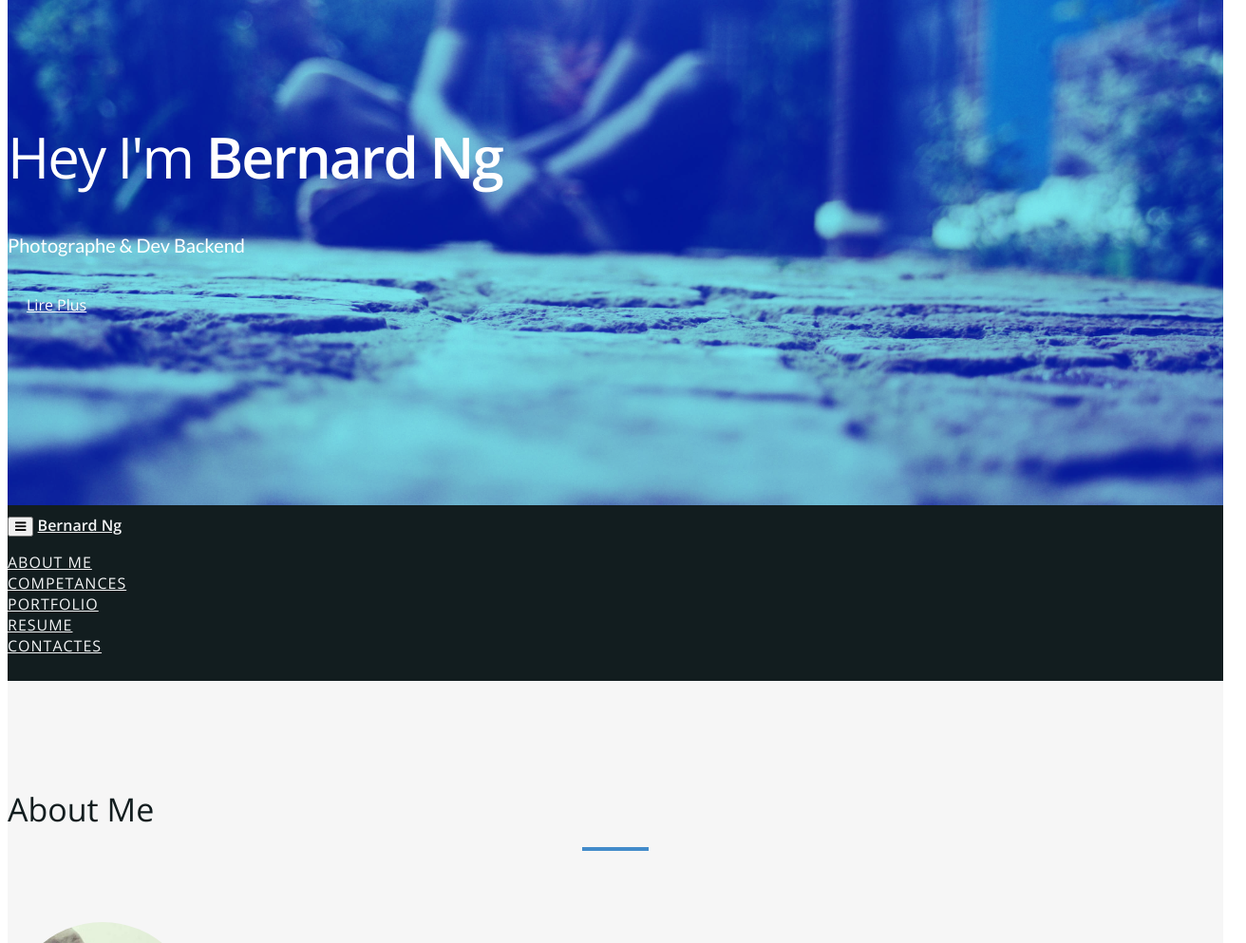
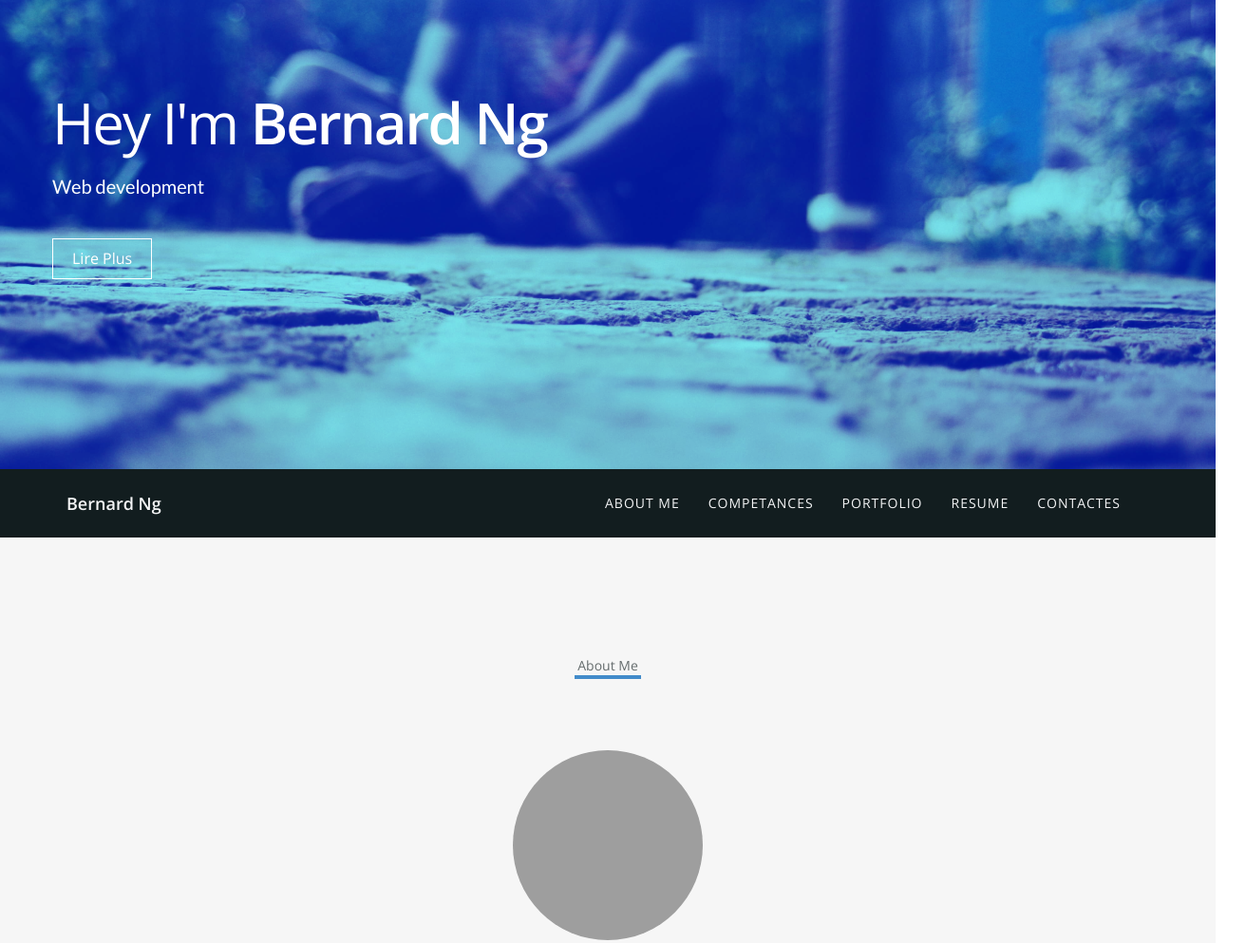
Before and after one commit to bernard-ng/bernard-ng.github.io, a plain HTML site: page index.html in a window 1280 px wide. Shown: the part 224-1217 px from the top of the page at 95% size, 1312 px wide, since content can reach past the window. Drawn offline with nearby package versions, Linux system fonts and the light colour scheme; grey boxes are pictures that could not be loaded.

Commit message:
[Fix] fix bootstrap.css link and style

```diff
--- a/index.html
+++ b/index.html
@@ -1,21 +1,13 @@
-
 <!DOCTYPE html>
 
 <html lang="fr">
-
 <head>
-
     <meta charset="UTF-8">
-
     <meta name="viewport" content="width=device-width, initial-scale=1 maximum-scale=1 minimum-scale=1">
-
-<title>Bernard Ng Photographe et Backend Dev</title>
-
+    <title>Bernard Ng - WebDev</title>
     <meta name="Salut, c'est Bernard ng, j'ai toujours voulu partager ma passion pour la photographie avec le reste du monde, voilà qu'aujourd'hui cela est possible grâce au site #Ngpictures, je me suis intéressé à la photographie car elle m'a permis de m'exprimer sans l'usage des mots.
-
-sa fait presqu'une année que je me suis lancé dans cet aventure, "la photographie" et une année et demi pour la programmation web.
-
-vous verrez plus bas qui je suis.">
+sa fait presqu'une année que je me suis lancé dans cet aventure, "
+        la photographie" et une année et demi pour la programmation web. vous verrez plus bas qui je suis.">
 
     <meta name="author" content="Bernard Ng">
 
@@ -29,7 +21,7 @@ vous verrez plus bas qui je suis.">
 
     <!-- Bootstrap -->
 
-<link rel="stylesheet" type="text/css"  href="http://localhost/local-ressources/materializecss/css/style.css">
+    <link rel="stylesheet" type="text/css" href="css/bootstrap.min.css">
     <link rel="stylesheet" type="text/css" href="https://maxcdn.bootstrapcdn.com/font-awesome/4.7.0/css/font-awesome.min.css">
 
 
@@ -38,7 +30,7 @@ vous verrez plus bas qui je suis.">
 
     ================================================== -->
 
-<link rel="stylesheet" type="text/css"  href="css/style.css">
+    <link rel="stylesheet" type="text/css" href="css/style.css">
 
     <link rel="stylesheet" type="text/css" href="css/prettyPhoto.css">
 
@@ -69,107 +61,71 @@ vous verrez plus bas qui je suis.">
 
 
     <!-- Header -->
+    <header id="header">
+        <div class="intro">
+            <div class="container">
+                <div class="row">
+                    <div class="intro-text">
+                        <h1>Hey I'm<span class="name"> Bernard Ng</span></h1>
+                        <p>Web development</p>
+                        <a href="#about" class="btn btn-default btn-lg page-scroll">Lire Plus</a>
+                    </div>
+                </div>
+            </div>
+        </div>
+    </header>
 
-<header id="header">
 
-  <div class="intro">
+    <!-- Navigation -->
+    <div id="nav">
+        <nav class="navbar navbar-custom">
+            <div class="container">
+                <div class="navbar-header">
+                    <button type="button" class="navbar-toggle" data-toggle="collapse" data-target=".navbar-main-collapse">
+                        <i class="fa fa-bars"></i> </button>
+                    <a class="navbar-brand page-scroll" href="#page-top">Bernard Ng</a> </div>
 
-    <div class="container">
-
-      <div class="row">
-
-        <div class="intro-text">
-
-          <h1>Hey I'm<span class="name"> Bernard Ng</span></h1>
-
-          <p>Photographe & Dev Backend</p>
-
-          <a href="#about" class="btn btn-default btn-lg page-scroll">Lire Plus</a> </div>
-
+                <!-- Collect the nav links, forms, and other content for toggling -->
+                <div class="collapse navbar-collapse navbar-right navbar-main-collapse">
+                    <ul class="nav navbar-nav">
+                        <!-- Hidden li included to remove active class from about link when scrolled up past about section -->
+                        <li class="hidden"> <a href="#page-top"></a> </li>
+                        <li> <a class="page-scroll" href="#about">About me</a> </li>
+                        <li> <a class="page-scroll" href="#skills">Competances</a> </li>
+                        <li> <a class="page-scroll" href="#portfolio">Portfolio</a> </li>
+                        <li> <a class="page-scroll" href="#resume">Resume</a> </li>
+                        <li> <a class="page-scroll" href="#contact">Contactes</a> </li>
+                    </ul>
+                </div>
+            </div>
+        </nav>
     </div>
 
-    </div>
-
-  </div>
-
-</header>
-
-<!-- Navigation -->
-
-<div id="nav">
-
-  <nav class="navbar navbar-custom">
-
-    <div class="container">
-
-      <div class="navbar-header">
-
-        <button type="button" class="navbar-toggle" data-toggle="collapse" data-target=".navbar-main-collapse"> <i class="fa fa-bars"></i> </button>
-
-        <a class="navbar-brand page-scroll" href="#page-top">Bernard Ng</a> </div>
-
-
-
-      <!-- Collect the nav links, forms, and other content for toggling -->
-
-      <div class="collapse navbar-collapse navbar-right navbar-main-collapse">
-
-        <ul class="nav navbar-nav">
-
-          <!-- Hidden li included to remove active class from about link when scrolled up past about section -->
-
-          <li class="hidden"> <a href="#page-top"></a> </li>
-
-          <li> <a class="page-scroll" href="#about">About me</a> </li>
-
-          <li> <a class="page-scroll" href="#skills">Competances</a> </li>
-
-          <li> <a class="page-scroll" href="#portfolio">Portfolio</a> </li>
-
-          <li> <a class="page-scroll" href="#resume">Resume</a> </li>
-
-          <li> <a class="page-scroll" href="#contact">Contactes</a> </li>
-
-        </ul>
-
-      </div>
-
-    </div>
-
-  </nav>
-
-</div>
 
     <!-- About Section -->
-
     <div id="about">
-
         <div class="container">
-
-    <div class="section-title text-center center">
-
+            <div class="section-title text-center center"
                 <h2>About Me</h2>
-
                 <hr>
-
             </div>
 
             <div class="row">
-
-      <div class="col-md-12 text-center"><img src="img/about.jpg" class="img-responsive"></div>
-
+                <div class="col-md-12 text-center"><img src="https://avatars1.githubusercontent.com/u/31113941?s=400&u=53bba2f886c89040248c72d6e2606188c69a049c&v=3" class="img-responsive"></div>
                 <div class="col-md-8 col-md-offset-2">
-
                     <div class="about-text">
-
                         <p>
-
-		Salut, c'est Bernard ng, j'ai toujours voulu partager ma passion pour la photographie avec le reste du monde, voilà qu'aujourd'hui cela est possible grâce au site <a href="http://larytech.com" target="_blank">#Ngpictures</a>, je me suis intéressé à la photographie car elle m'a permis de m'exprimer sans l'usage des mots.
+                            Salut, c'est Bernard ng, j'ai toujours voulu partager ma passion pour la photographie avec
+                            le reste du monde, voilà qu'aujourd'hui cela est possible grâce au site <a href="http://larytech.com"
+                                target="_blank">#Ngpictures</a>, je me suis intéressé à la photographie car elle m'a
+                            permis de m'exprimer sans l'usage des mots.
                             La Programmation quant à elle m'a ouvert l'esprit de créativité. <br>
                             <blockquote>
                                 <small>
-      I have a dream to gain the freedom to help people through new products, helping them grow through experiences and achieving their dreams and their freedom.
-      For me software development is a form of expression, I cannot agree more that software is an art <br><br>
+                                    I have a dream to gain the freedom to help people through new products, helping
+                                    them grow through experiences and achieving their dreams and their freedom.
+                                    For me software development is a form of expression, I cannot agree more that
+                                    software is an art <br><br>
                                     <cite>Junior Tshilenge Ngandu</cite>
                                 </small>
                             </blockquote>
@@ -202,37 +158,43 @@ vous verrez plus bas qui je suis.">
 
             <div class="row">
 
-      <div class="col-md-4 col-sm-6 skill"> <span class="chart" data-percent="89"> <span class="percent">89</span> </span>
+                <div class="col-md-4 col-sm-6 skill"> <span class="chart" data-percent="89"> <span class="percent">89</span>
+                    </span>
 
                     <h4>PHP</h4>
 
                 </div>
 
-      <div class="col-md-4 col-sm-6 skill"> <span class="chart" data-percent="80"> <span class="percent">80</span> </span>
+                <div class="col-md-4 col-sm-6 skill"> <span class="chart" data-percent="80"> <span class="percent">80</span>
+                    </span>
 
                     <h4>PHOTOGRAPHIE</h4>
 
                 </div>
 
-      <div class="col-md-4 col-sm-6 skill"> <span class="chart" data-percent="70"> <span class="percent">70</span> </span>
+                <div class="col-md-4 col-sm-6 skill"> <span class="chart" data-percent="70"> <span class="percent">70</span>
+                    </span>
 
                     <h4>DESIGN</h4>
 
                 </div>
 
-      <div class="col-md-4 col-sm-6 skill hidden"> <span class="chart" data-percent="80"> <span class="percent">80</span> </span>
+                <div class="col-md-4 col-sm-6 skill hidden"> <span class="chart" data-percent="80"> <span class="percent">80</span>
+                    </span>
 
                     <h4>RUBY ON RAILS</h4>
 
                 </div>
 
-      <div class="col-md-4 col-sm-6 skill hidden"> <span class="chart" data-percent="70"> <span class="percent">70</span> </span>
+                <div class="col-md-4 col-sm-6 skill hidden"> <span class="chart" data-percent="70"> <span class="percent">70</span>
+                    </span>
 
                     <h4>RUBY</h4>
 
                 </div>
 
-      <div class="col-md-4 col-sm-6 skill hidden"> <span class="chart" data-percent="65"> <span class="percent">65</span> </span>
+                <div class="col-md-4 col-sm-6 skill hidden"> <span class="chart" data-percent="65"> <span class="percent">65</span>
+                    </span>
 
                     <h4>REACTJS</h4>
 
@@ -289,7 +251,8 @@ vous verrez plus bas qui je suis.">
 
                                 <div class="timeline-body">
 
-                <p>Cette application permet de générer des versets biblique aléartoirement, et de les partages sur les différent résaux sociaux</p>
+                                    <p>Cette application permet de générer des versets biblique aléartoirement, et de
+                                        les partages sur les différent résaux sociaux</p>
 
                                 </div>
 
@@ -321,7 +284,8 @@ vous verrez plus bas qui je suis.">
 
                                 <div class="timeline-body">
 
-                <p>Un framework blog open source, disponible sur github qui vous permet de poser une base pour la création des vos blogs</p>
+                                    <p>Un framework blog open source, disponible sur github qui vous permet de poser
+                                        une base pour la création des vos blogs</p>
 
                                 </div>
 
@@ -353,7 +317,8 @@ vous verrez plus bas qui je suis.">
 
                                 <div class="timeline-body">
 
-                <p>Galerie d'art photographique et mini résaux social de partage de photo, destiné aux photographes et aux passionnés de la photographie</p>
+                                    <p>Galerie d'art photographique et mini résaux social de partage de photo, destiné
+                                        aux photographes et aux passionnés de la photographie</p>
 
                                 </div>
 
@@ -415,7 +380,8 @@ vous verrez plus bas qui je suis.">
 
                                 <div class="timeline-body">
 
-                <p>3 ans d'études dans la section commerciale, et d'approfondissement en informatique (PHP, JAVASCRIPT, RUBY, JAVA)</p>
+                                    <p>3 ans d'études dans la section commerciale, et d'approfondissement en
+                                        informatique (PHP, JAVASCRIPT, RUBY, JAVA)</p>
 
                                 </div>
 
@@ -525,7 +491,9 @@ vous verrez plus bas qui je suis.">
                                         <small>Photographie</small>
                                     </div>
 
-              <img src="http://ngpictures.larytech.com/ngarticle/miniature/640-640/148.jpg" class="img-responsive" alt="Ngpictures"> </a> </div>
+                                    <img src="http://ngpictures.larytech.com/ngarticle/miniature/640-640/148.jpg" class="img-responsive"
+                                        alt="Ngpictures">
+                                </a> </div>
 
                         </div>
 
@@ -541,9 +509,12 @@ vous verrez plus bas qui je suis.">
 
                                         <h4>Ngpictures</h4>
 
-                <small>Photographie</small> </div>
+                                        <small>Photographie</small>
+                                    </div>
 
-              <img src="http://ngpictures.larytech.com/ngarticle/miniature/640-640/129.jpg" class="img-responsive" alt="Ngpictures"> </a> </div>
+                                    <img src="http://ngpictures.larytech.com/ngarticle/miniature/640-640/129.jpg" class="img-responsive"
+                                        alt="Ngpictures">
+                                </a> </div>
 
                         </div>
 
@@ -559,9 +530,12 @@ vous verrez plus bas qui je suis.">
 
                                         <h4>Ngpictures</h4>
 
-                <small>Applicaton</small> </div>
+                                        <small>Applicaton</small>
+                                    </div>
 
-              <img src="http://ngpictures.larytech.com/Mobile%20responsive/imgs/ngpic-2.png" class="img-responsive" alt="Ngpictures"> </a> </div>
+                                    <img src="http://ngpictures.larytech.com/Mobile%20responsive/imgs/ngpic-2.png"
+                                        class="img-responsive" alt="Ngpictures">
+                                </a> </div>
 
                         </div>
 
@@ -577,9 +551,12 @@ vous verrez plus bas qui je suis.">
 
                                         <h4>Framework BLog</h4>
 
-                <small>Application</small> </div>
+                                        <small>Application</small>
+                                    </div>
 
-              <img src="http://ngpictures.larytech.com/Mobile%20responsive/imgs/code.jpeg" width="100%" height="100%" class="img-responsive" alt="Ngpictures"> </a> </div>
+                                    <img src="http://ngpictures.larytech.com/Mobile%20responsive/imgs/code.jpeg" width="100%"
+                                        height="100%" class="img-responsive" alt="Ngpictures">
+                                </a> </div>
 
                         </div>
 
@@ -649,7 +626,8 @@ vous verrez plus bas qui je suis.">
 
                             <div class="form-group">
 
-              <input type="text" name="name" id="name" class="form-control" placeholder="Nom" required="required">
+                                <input type="text" name="name" id="name" class="form-control" placeholder="Nom"
+                                    required="required">
 
                                 <p class="help-block text-danger"></p>
 
@@ -661,7 +639,8 @@ vous verrez plus bas qui je suis.">
 
                             <div class="form-group">
 
-              <input type="email" name="email" id="email" class="form-control" placeholder="Email" required="required">
+                                <input type="email" name="email" id="email" class="form-control" placeholder="Email"
+                                    required="required">
 
                                 <p class="help-block text-danger"></p>
 
@@ -673,7 +652,8 @@ vous verrez plus bas qui je suis.">
 
                     <div class="form-group">
 
-          <textarea name="message" id="message" class="form-control" rows="4" placeholder="Message..." required></textarea>
+                        <textarea name="message" id="message" class="form-control" rows="4" placeholder="Message..."
+                            required></textarea>
 
                         <p class="help-block text-danger"></p>
 
@@ -722,23 +702,14 @@ vous verrez plus bas qui je suis.">
     <script type="text/javascript" src="js/jquery.1.11.1.js"></script>
 
     <script type="text/javascript" src="js/bootstrap.js"></script>
-
     <script type="text/javascript" src="js/SmoothScroll.js"></script>
-
     <script type="text/javascript" src="js/easypiechart.js"></script>
-
     <script type="text/javascript" src="js/jquery.prettyPhoto.js"></script>
-
     <script type="text/javascript" src="js/jquery.isotope.js"></script>
-
     <script type="text/javascript" src="js/jquery.counterup.js"></script>
-
     <script type="text/javascript" src="js/waypoints.js"></script>
-
     <script type="text/javascript" src="js/jqBootstrapValidation.js"></script>
-
     <script type="text/javascript" src="js/contact_me.js"></script>
-
     <script type="text/javascript" src="js/main.js"></script>
 
 </body>
```
Lines whose indentation alone changed are shown as unchanged.
